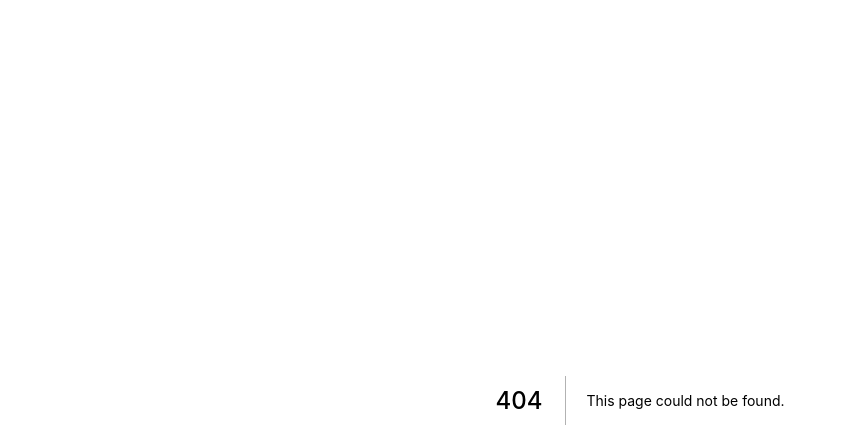
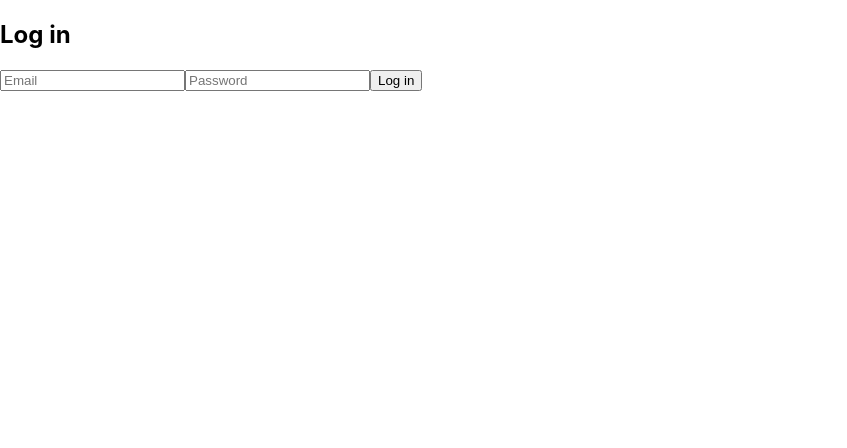
Before and after one commit to eugeneborodko/blog, a Next.js app in the folder client/: page /login in a window 1280 px wide. Before the commit this address had no page. Shown: the top 448 px of the page, without its empty margins (0-847 px from the left). Built offline with nearby package versions, Linux system fonts and the light colour scheme.

Commit message:
feat: add log in and log out markup

```diff
--- a/client/components/UI/Button/Button.tsx
+++ b/client/components/UI/Button/Button.tsx
@@ -1,11 +1,12 @@
 import { FC, ReactNode } from 'react'
 
 interface ButtonProps {
+  onClick: () => void
   children: ReactNode
 }
 
-const Button: FC<ButtonProps> = ({ children }) => {
-  return <button>{children}</button>
+const Button: FC<ButtonProps> = ({ onClick, children }) => {
+  return <button onClick={onClick}>{children}</button>
 }
 
 export default Button
--- a/client/components/UI/Input/Input.tsx
+++ b/client/components/UI/Input/Input.tsx
@@ -1,6 +1,8 @@
-import { FC } from 'react'
+import { FC, ComponentPropsWithoutRef } from 'react'
 
-const Input: FC = ({ ...props }) => {
+interface InputProps extends ComponentPropsWithoutRef<'input'> {}
+
+const Input: FC<InputProps> = ({ ...props }) => {
   return <input {...props} />
 }
 
--- a/client/components/UI/Modal/Modal.tsx
+++ b/client/components/UI/Modal/Modal.tsx
@@ -5,9 +5,10 @@ interface ModalProps {
   title: string
   buttonContent: string
   children?: ReactNode
+  onSubmit: () => void
 }
 
-const Modal: FC<ModalProps> = ({ title, buttonContent, children }) => {
+const Modal: FC<ModalProps> = ({ title, buttonContent, children, onSubmit }) => {
   const handleSubmit = (event: MouseEvent<HTMLFormElement>) => {
     event.preventDefault()
   }
@@ -16,7 +17,7 @@ const Modal: FC<ModalProps> = ({ title, buttonContent, children }) => {
     <form onSubmit={handleSubmit}>
       <h2>{title}</h2>
       {children}
-      <Button>{buttonContent}</Button>
+      <Button onClick={onSubmit}>{buttonContent}</Button>
     </form>
   )
 }
--- /dev/null
+++ b/client/components/index.ts
@@ -0,0 +1,3 @@
+import Home from './Home/Home'
+
+export { Home }
--- /dev/null
+++ b/client/pages/login.tsx
@@ -0,0 +1,17 @@
+import type { NextPage } from 'next'
+import { Modal, Input } from '../components/UI'
+
+const Login: NextPage = () => {
+  const handleSubmit = () => {
+    console.log('log in')
+  }
+
+  return (
+    <Modal title="Log in" buttonContent="Log in" onSubmit={handleSubmit}>
+      <Input type="email" placeholder="Email" required />
+      <Input type="password" placeholder="Password" required />
+    </Modal>
+  )
+}
+
+export default Login
```
Also changed, not shown: client/components/Home/Home.tsx (added, +36 -0 lines), client/pages/index.tsx (+2 -21 lines).
